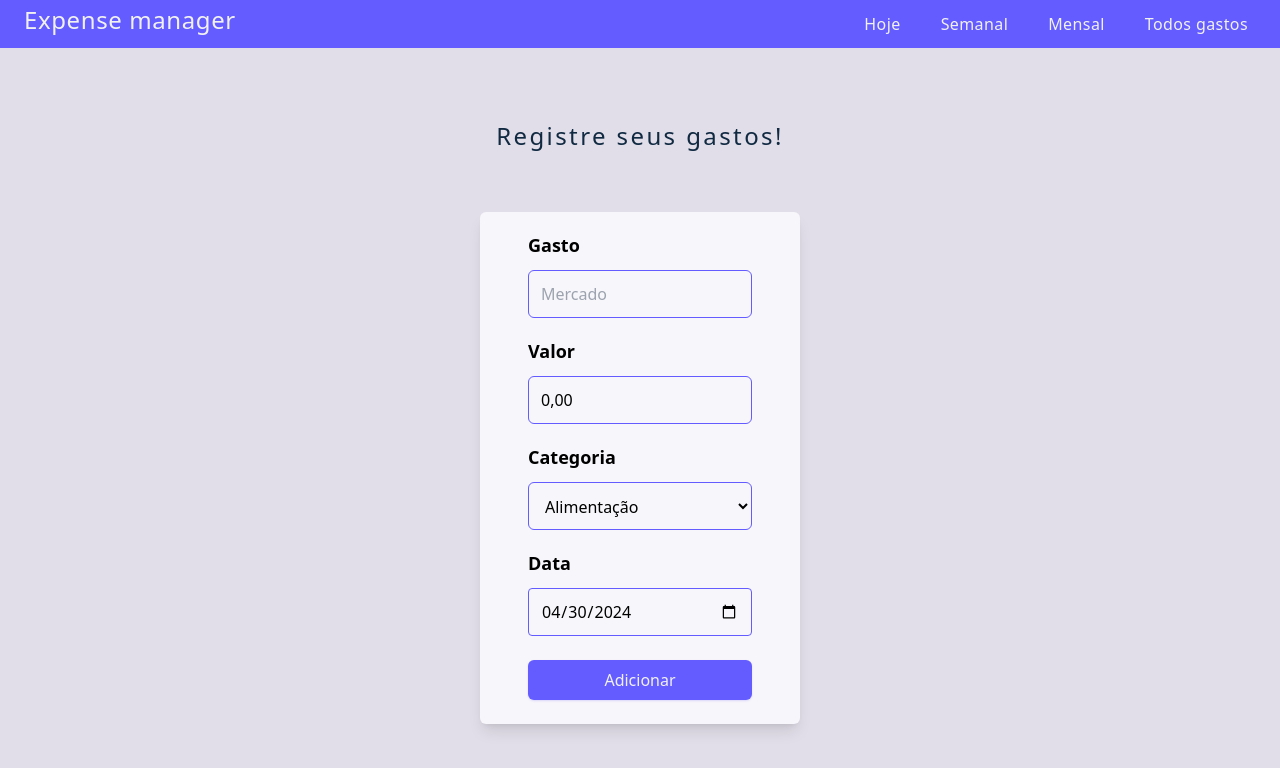
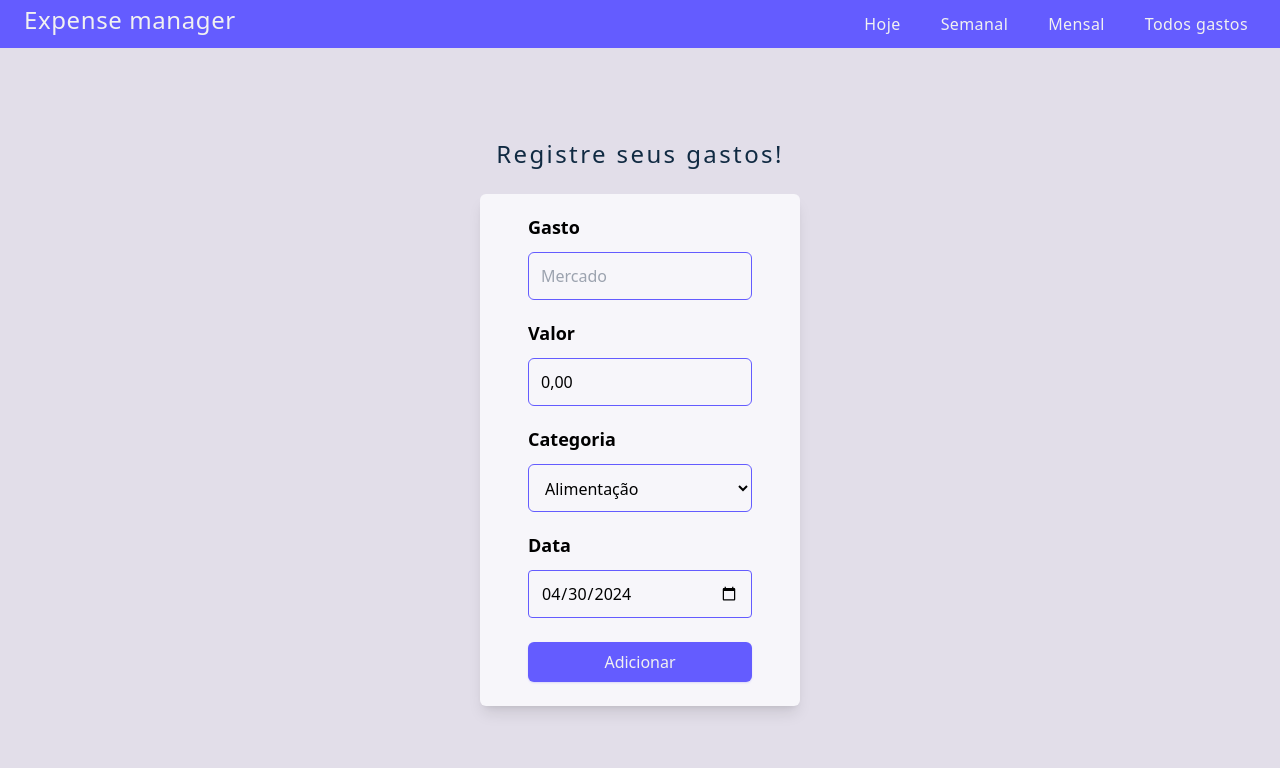
Before and after one commit to EricBrisola/expense-manager, a React (Vite) app: page / in a window 1280 px wide. Shown: the top 768 px of the page. Built offline with nearby package versions, Linux system fonts and the light colour scheme.

Commit message:
style: changed gap from 16 to 7

```diff
--- a/src/components/Form/index.jsx
+++ b/src/components/Form/index.jsx
@@ -17,7 +17,7 @@ const Form = () => {
   // console.log(customDate);
 
   return (
-    <section className="flex flex-1 flex-col items-center justify-center gap-16 bg-[#E2DEE9]">
+    <section className="flex flex-1 flex-col items-center justify-center gap-7 bg-[#E2DEE9]">
       <p className="text-2xl leading-none tracking-widest text-[#102a42]">
         Registre seus gastos!
       </p>
```
